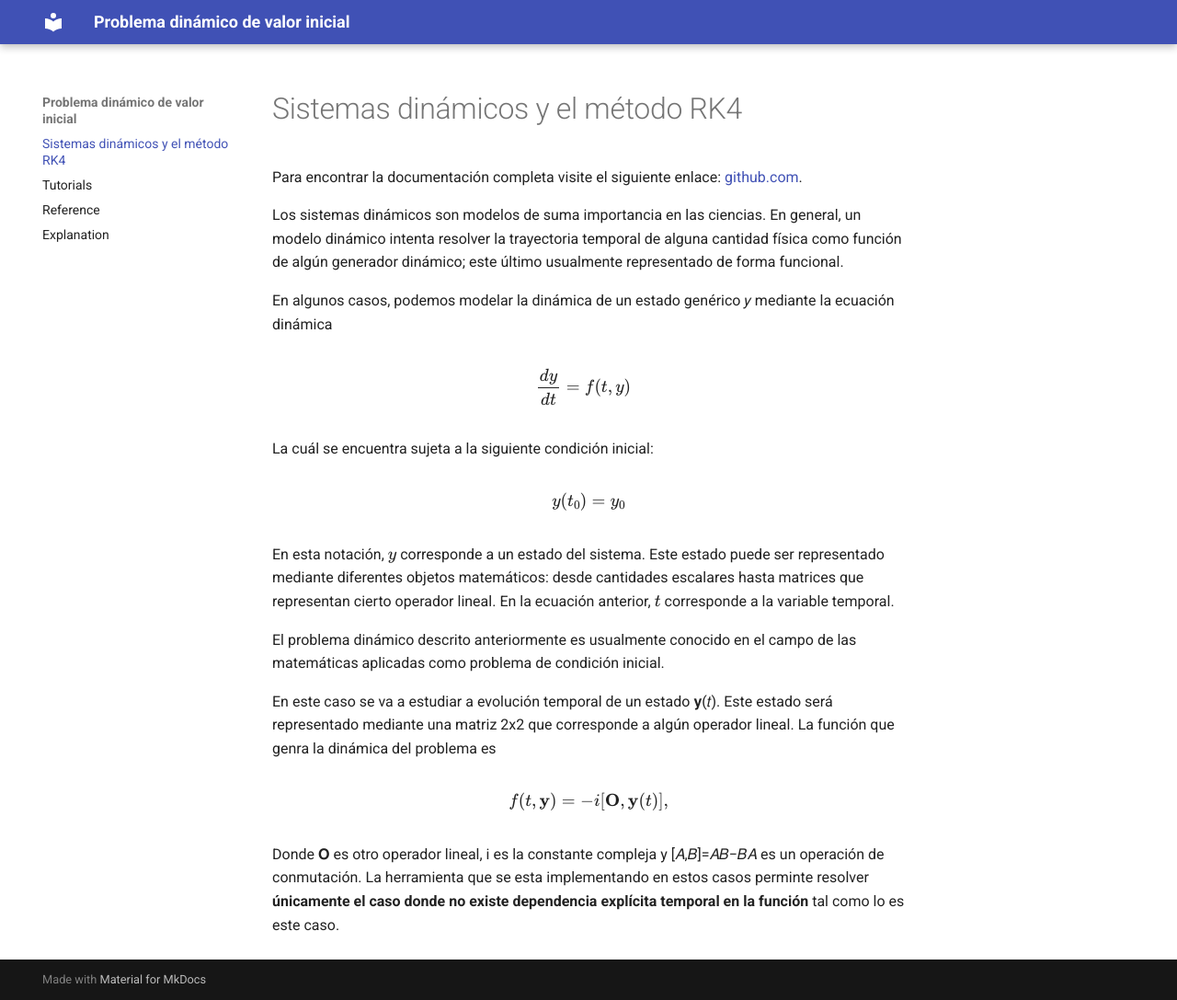
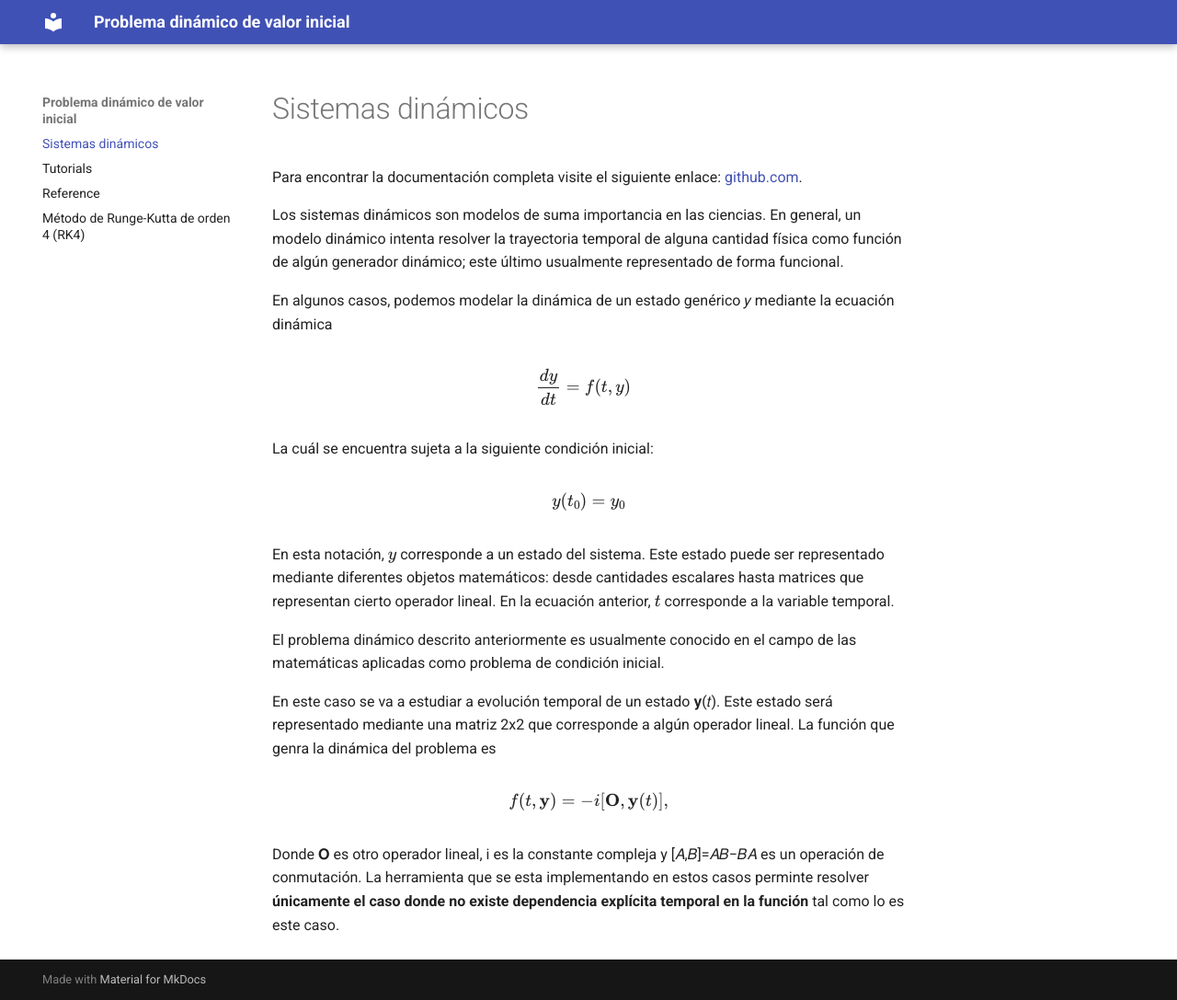
Before and after one commit to Sabasaro12/M-todo_RK4, an MkDocs documentation site: the page built from docs/index.md, in a window 1280 px wide and 1087 px high. Shown: the whole window at 92% size. Built offline with MkDocs 1.6.1 and Material for MkDocs 9.7.7, drawn with Linux system fonts in a browser that asks for light colours.

Commit message:
Cambio de titulo del inde y agregar imformacion a explanation.md

```diff
--- a/docs/index.md
+++ b/docs/index.md
@@ -1,4 +1,4 @@
-# Sistemas dinámicos y el método RK4
+# Sistemas dinámicos
 Para encontrar la documentación completa visite el siguiente enlace:  [github.com](https://github.com/Sabasaro12/Metodo_RK4.git).
 
 Los sistemas dinámicos son modelos de suma importancia en las ciencias. En general, un modelo dinámico intenta resolver la trayectoria temporal de alguna cantidad física como función de algún generador dinámico; este último usualmente representado de forma funcional.
```
Also changed, not shown: docs/explanation.md (+17 -0 lines), site/404.html, site/explanation/index.html, site/how-to-guides/index.html, site/index.html, site/reference/index.html, site/tutorials/index.html.
